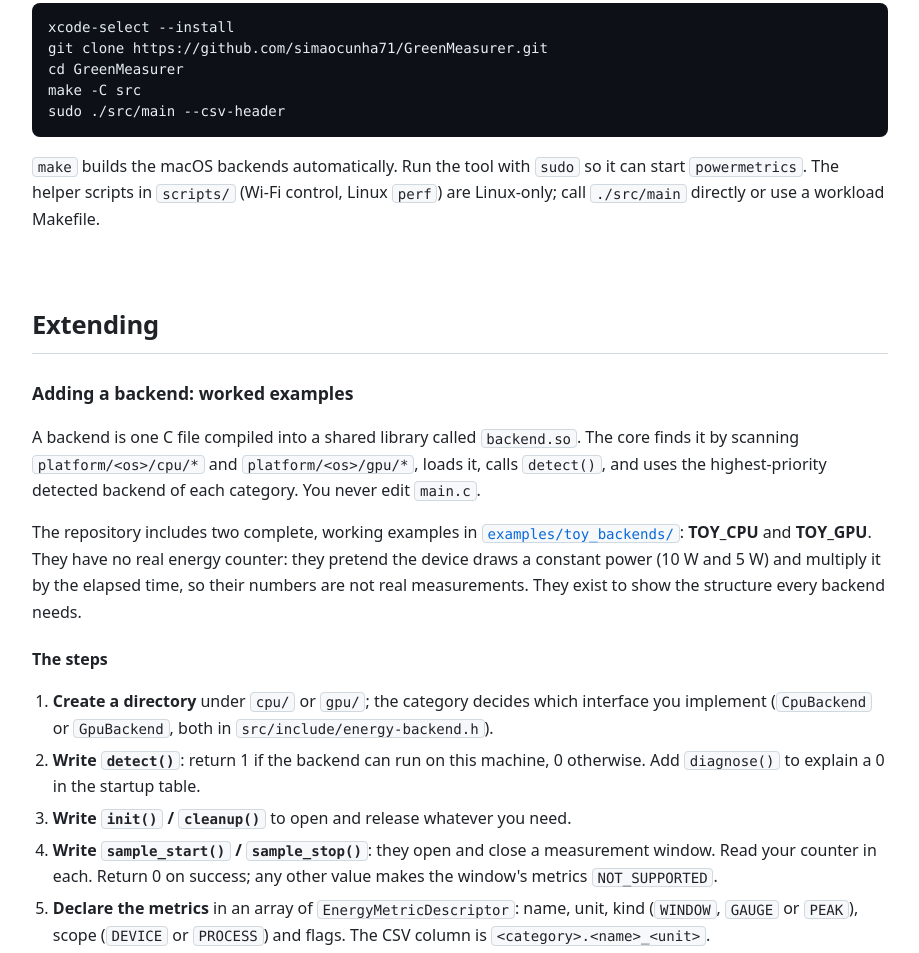
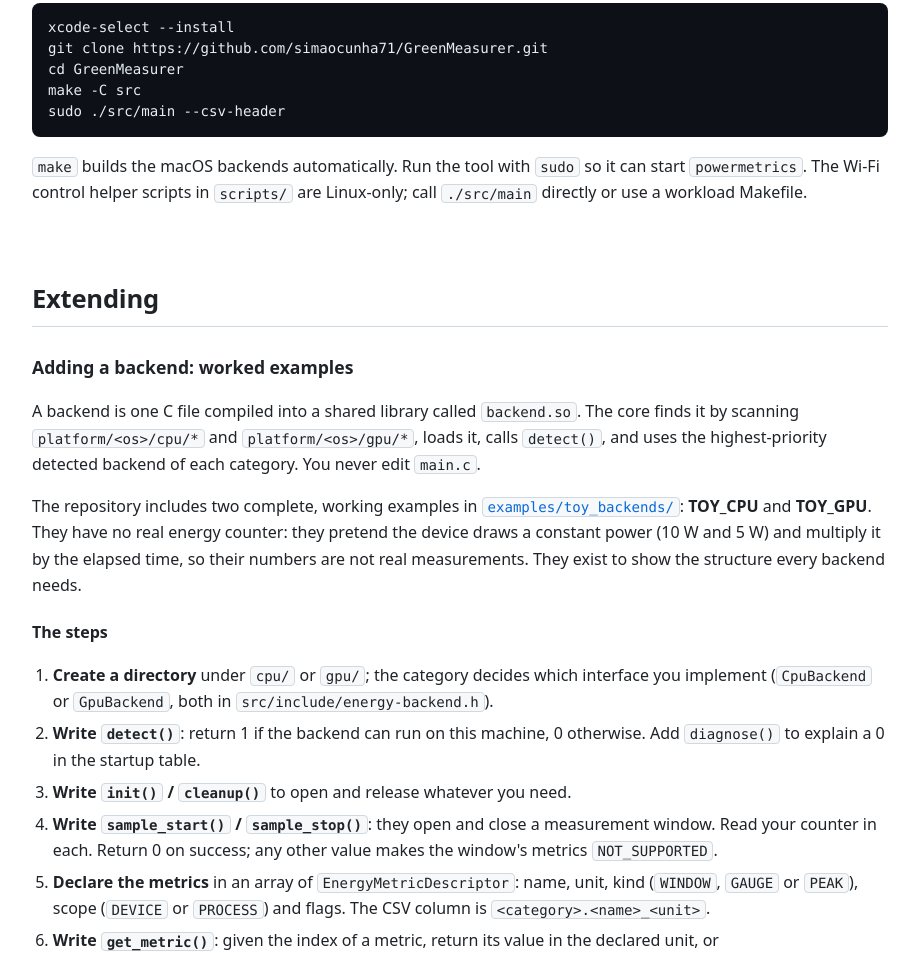
Before and after one commit to simaocunha71/GreenMeasurer, a plain HTML site: page website/index.html in a window 1280 px wide. Shown: the part 8989-9942 px from the top of the page, without its empty margins (180-1099 px from the left). Drawn offline with Linux system fonts and the light colour scheme.

Commit message:
Remove the obsolete perf mode from the paper, website and draft
Co-authored-by: Copilot <223556219+Copilot@users.noreply.github.com>

```diff
--- a/website/index.html
+++ b/website/index.html
@@ -326,8 +326,7 @@ make -C src
 sudo ./src/main --csv-header</pre>
   <p>
     <code>make</code> builds the macOS backends automatically. Run the tool with <code>sudo</code> so it can
-    start <code>powermetrics</code>. The helper scripts in <code>scripts/</code> (Wi-Fi control, Linux
-    <code>perf</code>) are Linux-only; call <code>./src/main</code> directly or use a workload Makefile.
+    start <code>powermetrics</code>. The Wi-Fi control helper scripts in <code>scripts/</code> are Linux-only; call <code>./src/main</code> directly or use a workload Makefile.
   </p>
 </section>
 
```
Also changed, not shown: 5 other files.
